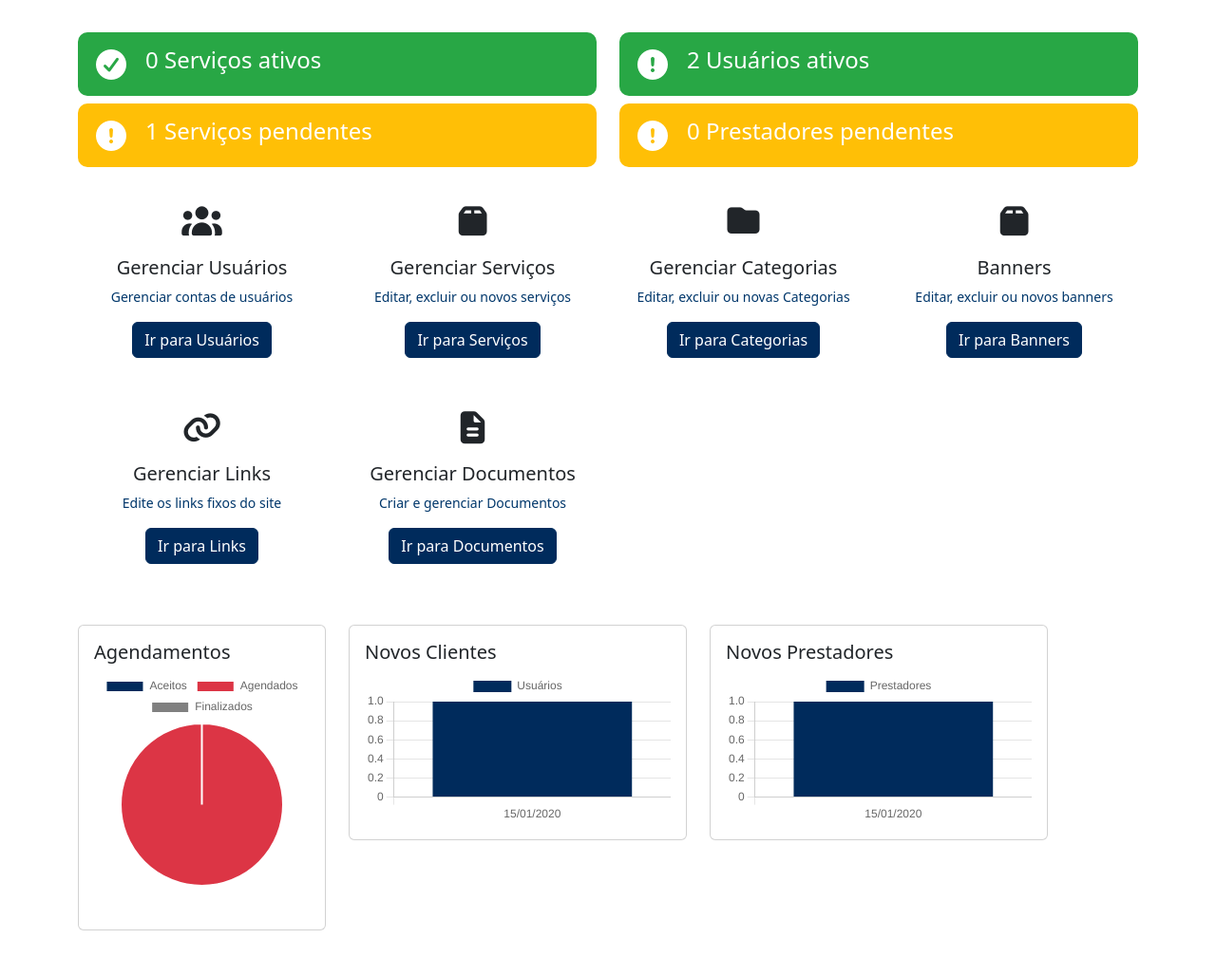
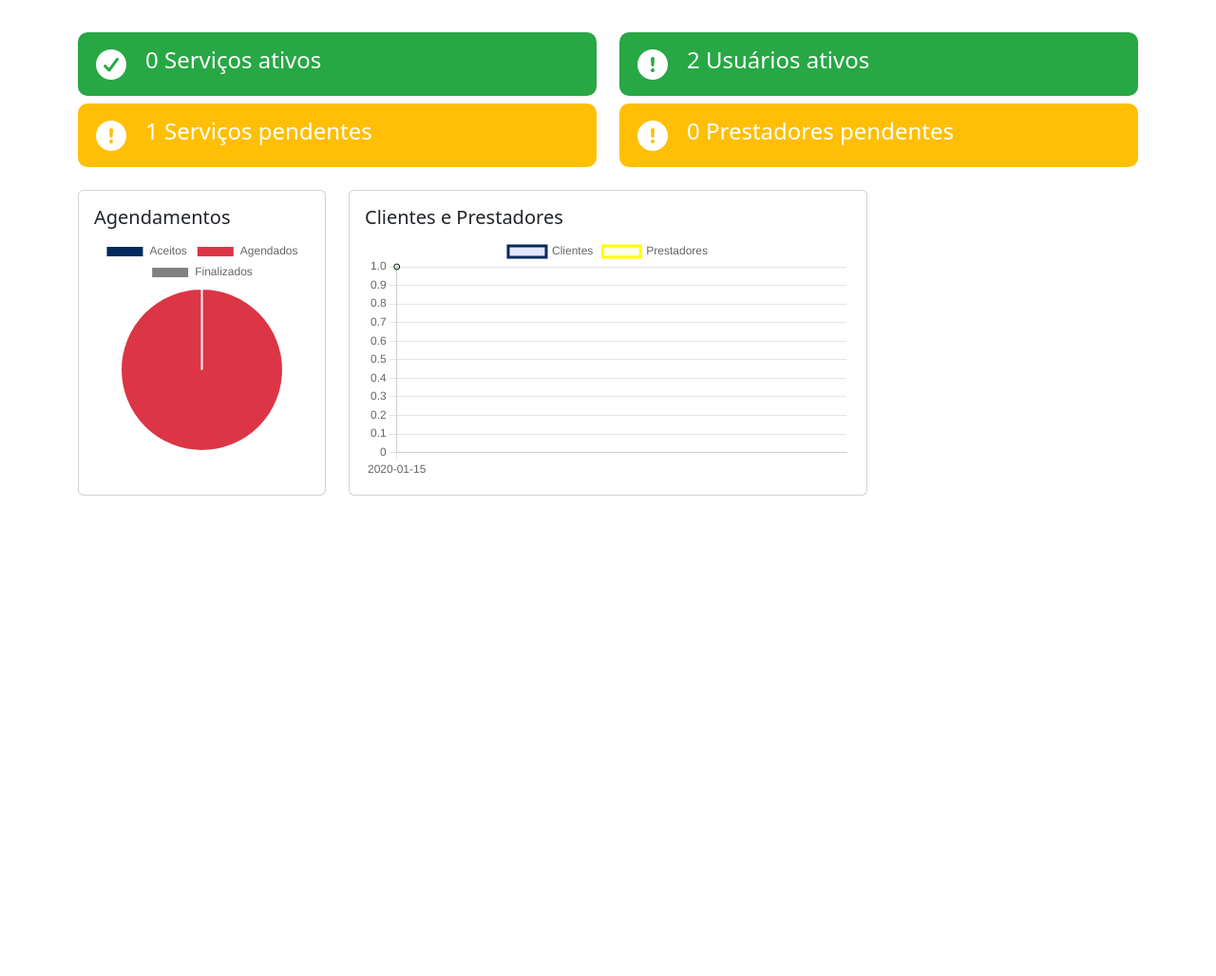
Before and after one commit to projAxey/AxeySenai, a PHP site: page /projAxeySenai/frontend/adm/admin.php in a window 1280 px wide. Shown: the part 134-1162 px from the top of the page at 95% size. After the commit the page ends 656 px from the top, so only its background shows below. Run offline with PHP 8.4, Linux system fonts and the light colour scheme; the visitor is signed in with stand-in values (Sample User, id 1); tables that the repository leaves empty hold one stand-in row (values such as "Sample post"); some libraries are stand-ins or nearby versions.

Commit message:
alterado para grafico de linhas

```diff
--- a/frontend/adm/admin.php
+++ b/frontend/adm/admin.php
@@ -17,7 +17,7 @@ include '../layouts/nav.php';
 include '../../config/conexao.php';
 
 try {
-
+    // Consulta para Agendamentos
     $stmtConcluidos = $conexao->query("SELECT COUNT(*) FROM Agendamentos WHERE status = 2");
     $concluidos = $stmtConcluidos->fetchColumn();
 
@@ -26,33 +26,20 @@ try {
 
     $stmtFinalizados = $conexao->query("SELECT COUNT(*) FROM Agendamentos WHERE status = 4");
     $finalizados = $stmtFinalizados->fetchColumn();
-} catch (PDOException $e) {
-    echo "Erro na conexão: " . $e->getMessage();
-}
 
-try {
-
-    $stmt = $conexao->query("
+    // Consulta combinada para Clientes e Prestadores
+    $stmtClientes = $conexao->query("
         SELECT DATE(criacao) AS dia, COUNT(*) AS total
         FROM Clientes
         GROUP BY DATE(criacao)
         ORDER BY dia
     ");
 
+    $clientesTotais = [];
+    while ($row = $stmtClientes->fetch(PDO::FETCH_ASSOC)) {
+        $clientesTotais[$row['dia']] = $row['total'];
+    }
 
-    $dias = [];
-    $totais = [];
-
-    while ($row = $stmt->fetch(PDO::FETCH_ASSOC)) {
-        $data = new DateTime($row['dia']);
-        $dias[] = $data->format('d/m/Y');
-        $totais[] = $row['total'];
-    }
-} catch (PDOException $e) {
-    echo "Erro na conexão: " . $e->getMessage();
-}
-
-try {
     $stmtPrestadores = $conexao->query("
         SELECT DATE(criacao) AS dia, COUNT(*) AS total
         FROM Prestadores
@@ -60,18 +47,24 @@ try {
         ORDER BY dia
     ");
 
-    $diasPrestadores = [];
-    $totaisPrestadores = [];
+    $prestadoresTotais = [];
+    while ($row = $stmtPrestadores->fetch(PDO::FETCH_ASSOC)) {
+        $prestadoresTotais[$row['dia']] = $row['total'];
+    }
 
-    while ($row = $stmtPrestadores->fetch(PDO::FETCH_ASSOC)) {
-        $data = new DateTime($row['dia']);
-        $diasPrestadores[] = $data->format('d/m/Y');
-        $totaisPrestadores[] = $row['total'];
+    // Combine as datas e preencha valores faltantes
+    $allDates = array_unique(array_merge(array_keys($clientesTotais), array_keys($prestadoresTotais)));
+    sort($allDates);
+
+    $clientesFinal = [];
+    $prestadoresFinal = [];
+    foreach ($allDates as $date) {
+        $clientesFinal[] = $clientesTotais[$date] ?? 0;
+        $prestadoresFinal[] = $prestadoresTotais[$date] ?? 0;
     }
 } catch (PDOException $e) {
     echo "Erro na conexão: " . $e->getMessage();
 }
-
 
 ?>
 
@@ -123,84 +116,8 @@ try {
             </div>
         </div>
 
-        <!-- Cards de administração -->
-        <div class="row mb-4 mt-4">
-            <div class="col-md-3 mb-4">
-                <div class="card text-center card-admin">
-                    <div class="card-body">
-                        <i class="fas fa-users icones-admin"></i>
-                        <h5 class="card-title-admin">Gerenciar Usuários</h5>
-                        <p class="card-text">Gerenciar contas de usuários</p>
-                        <a href="controleUsuarios.php?clearMessage=true" class="btn btn-primary btn-primary-admin">Ir para Usuários</a>
-                    </div>
-                </div>
-            </div>
-            <div class="col-md-3 mb-4">
-                <div class="card text-center card-admin">
-                    <div class="card-body">
-                        <i class="fas fa-box icones-admin"></i>
-                        <h5 class="card-title-admin">Gerenciar Serviços</h5>
-                        <p class="card-text">Editar, excluir ou novos serviços</p>
-                        <a href="controleServicos.php" class="btn btn-primary btn-primary-admin">Ir para Serviços</a>
-                    </div>
-                </div>
-            </div>
-            <div class="col-md-3 mb-4">
-                <div class="card text-center card-admin">
-                    <div class="card-body">
-                        <i class="fas fa-folder icones-admin"></i>
-                        <h5 class="card-title-admin">Gerenciar Categorias</h5>
-                        <p class="card-text">Editar, excluir ou novas Categorias</p>
-                        <a href="controleCategorias.php" class="btn btn-primary btn-primary-admin">Ir para Categorias</a>
-                    </div>
-                </div>
-            </div>
-            <div class="col-md-3 mb-4">
-                <div class="card text-center card-admin">
-                    <div class="card-body">
-                        <i class="fas fa-box icones-admin"></i>
-                        <h5 class="card-title-admin">Banners</h5>
-                        <p class="card-text">Editar, excluir ou novos banners</p>
-                        <a href="banners.php" class="btn btn-primary btn-primary-admin">Ir para Banners</a>
-                    </div>
-                </div>
-            </div>
-            <div class="col-md-3 mb-4">
-                <div class="card text-center card-admin">
-                    <div class="card-body">
-                        <i class="fas fa-link icones-admin"></i>
-                        <h5 class="card-title-admin">Gerenciar Links</h5>
-                        <p class="card-text">Edite os links fixos do site</p>
-                        <a href="controleLinks.php" class="btn btn-primary btn-primary-admin">Ir para Links</a>
-                    </div>
-                </div>
-            </div>
-            <!-- <div class="col-md-3 mb-4">
-                <div class="card text-center card-admin">
-                    <div class="card-body">
-                        <i class="fas fa-file-alt icones-admin"></i>
-                        <h5 class="card-title-admin">Gerenciar Planos</h5>
-                        <p class="card-text">Criar e gerenciar planos</p>
-                        <a href="" class="btn btn-primary btn-primary-admin" style="background-color: red   ">Adicionar Futuramente</a>
-                    </div>
-                </div>
-            </div> -->
-
-            <div class="col-md-3 mb-4">
-                <div class="card text-center card-admin">
-                    <div class="card-body">
-                        <i class="fas fa-file-alt icones-admin"></i>
-                        <h5 class="card-title-admin">Gerenciar Documentos</h5>
-                        <p class="card-text">Criar e gerenciar Documentos</p>
-                        <a href="controleDocumentos.php" class="btn btn-primary btn-primary-admin">Ir para Documentos</a>
-                    </div>
-                </div>
-            </div>
-        </div>
-
         <!-- Gráficos -->
         <div class="row">
-
             <div class="col-md-3 mb-5">
                 <div class="card card-admin">
                     <div class="card-body" style="padding-bottom: 45px;">
@@ -209,68 +126,18 @@ try {
                     </div>
                 </div>
             </div>
-            <div class="col-md-4">
+            <div class="col-md-6">
                 <div class="card card-admin">
                     <div class="card-body">
-                        <h5 class="card-title-admin">Novos Clientes</h5>
-                        <canvas id="totalOrdersChart"></canvas>
+                        <h5 class="card-title-admin">Clientes e Prestadores</h5>
+                        <canvas id="combinedChart"></canvas>
                     </div>
                 </div>
             </div>
-            <div class="col-md-4">
-                <div class="card card-admin">
-                    <div class="card-body">
-                        <h5 class="card-title-admin">Novos Prestadores</h5>
-                        <canvas id="prestadoresChart"></canvas>
-                    </div>
-                </div>
-            </div>
-
         </div>
     </div>
     <script src='../../assets/js/contadoresServicos.js'></script>
     <script>
-        const ctxTotalOrders = document.getElementById('totalOrdersChart').getContext('2d');
-        const totalOrdersChart = new Chart(ctxTotalOrders, {
-            type: 'bar',
-            data: {
-                labels: <?= json_encode($dias) ?>,
-                datasets: [{
-                    label: 'Usuários',
-                    data: <?= json_encode($totais) ?>,
-                    backgroundColor: '#002b5c'
-                }]
-            },
-            options: {
-                scales: {
-                    y: {
-                        beginAtZero: true
-                    }
-                }
-            }
-        });
-
-        const ctxPrestadores = document.getElementById('prestadoresChart').getContext('2d');
-        const prestadoresChart = new Chart(ctxPrestadores, {
-            type: 'bar',
-            data: {
-                labels: <?= json_encode($diasPrestadores) ?>,
-                datasets: [{
-                    label: 'Prestadores',
-                    data: <?= json_encode($totaisPrestadores) ?>,
-                    backgroundColor: '#002b5c'
-                }]
-            },
-            options: {
-                scales: {
-                    y: {
-                        beginAtZero: true
-                    }
-                }
-            }
-        });
-
-
         const ctxPayingVsNonPaying = document.getElementById('payingVsNonPayingChart').getContext('2d');
         const payingVsNonPayingChart = new Chart(ctxPayingVsNonPaying, {
             type: 'pie',
@@ -291,6 +158,42 @@ try {
                 }
             }
         });
+
+        const ctxCombined = document.getElementById('combinedChart').getContext('2d');
+        const combinedChart = new Chart(ctxCombined, {
+            type: 'line',
+            data: {
+                labels: <?= json_encode($allDates) ?>,
+                datasets: [{
+                        label: 'Clientes',
+                        data: <?= json_encode($clientesFinal) ?>,
+                        borderColor: '#002b5c',
+                        backgroundColor: 'rgba(0, 0, 255, 0.1)',
+                        fill: true
+                    },
+                    {
+                        label: 'Prestadores',
+                        data: <?= json_encode($prestadoresFinal) ?>,
+                        borderColor: 'yellow',
+                        backgroundColor: 'rgba(255, 255, 0, 0.1)',
+                        fill: true
+                    }
+                ]
+            },
+            options: {
+                scales: {
+                    y: {
+                        beginAtZero: true
+                    }
+                },
+                plugins: {
+                    legend: {
+                        display: true,
+                        position: 'top'
+                    }
+                }
+            }
+        });
     </script>
 </body>
 
```
